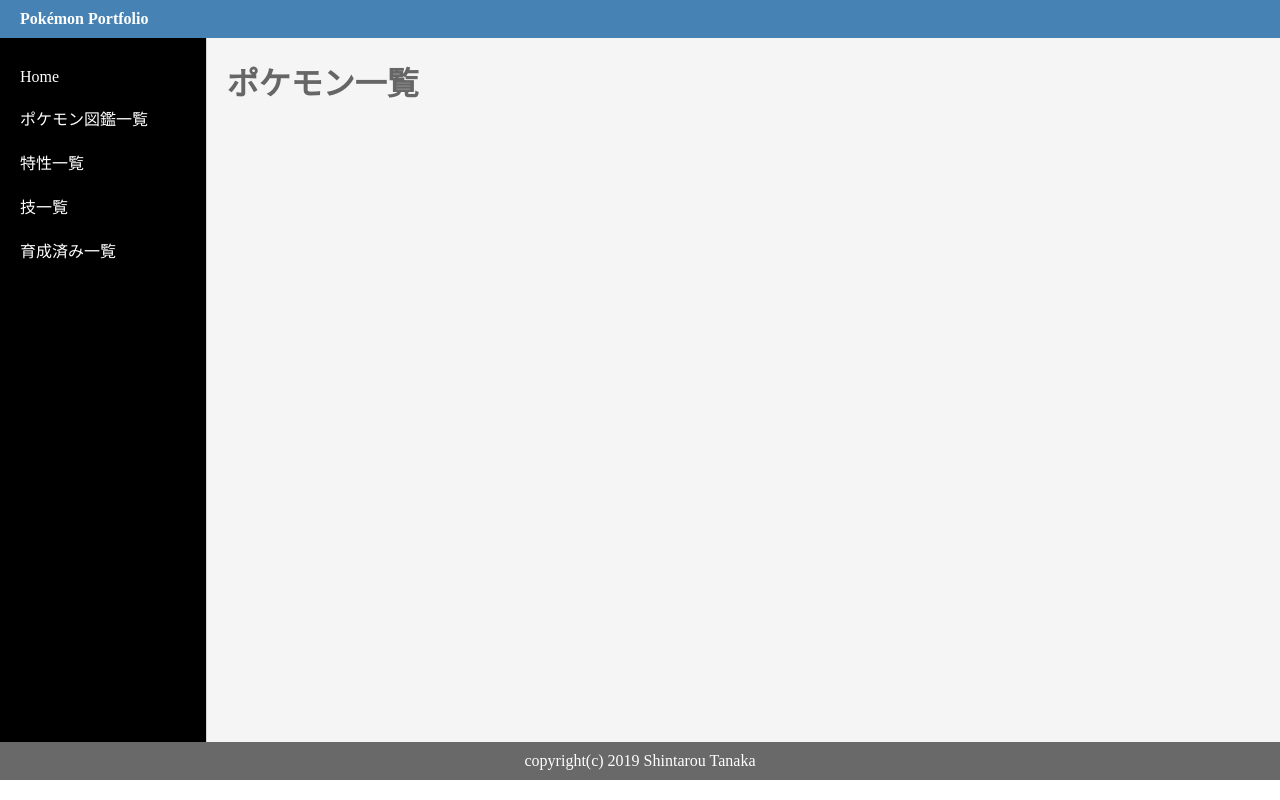
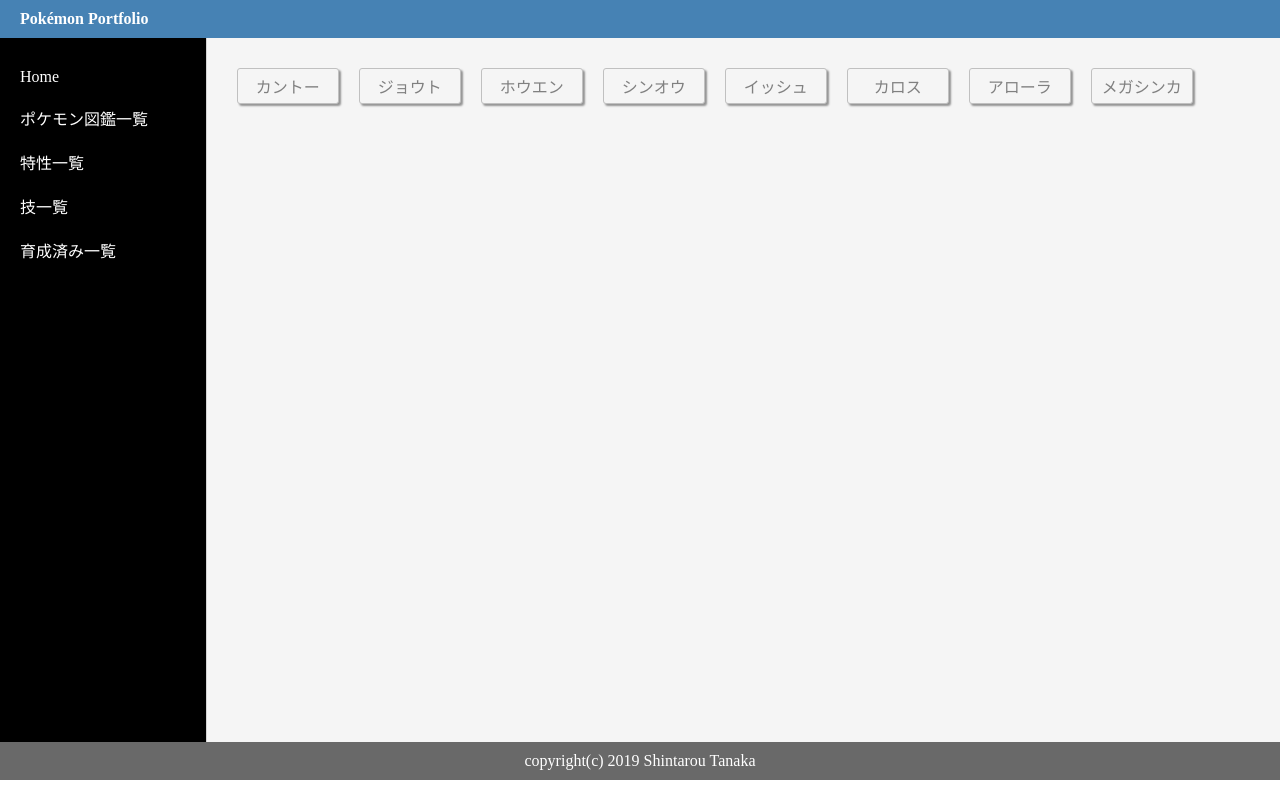
Before and after one commit to machio77777/pokemon-portfolio, a Nuxt app: page /pokemon in a window 1280 px wide. Built offline with nearby package versions, Linux system fonts and the light colour scheme.

Commit message:
ajax add

```diff
--- a/app/pages/pokemon/index.vue
+++ b/app/pages/pokemon/index.vue
@@ -1,14 +1,52 @@
 <template>
   <div class="main-container">
-    <h1>ポケモン一覧</h1>
+    <div id="region-list">
+      <div class="region"><nuxt-link to="/pokemon?generation=1">カントー</nuxt-link></div>
+      <div class="region"><nuxt-link to="/pokemon?generation=2">ジョウト</nuxt-link></div>
+      <div class="region"><nuxt-link to="/pokemon?generation=3">ホウエン</nuxt-link></div>
+      <div class="region"><nuxt-link to="/pokemon?generation=4">シンオウ</nuxt-link></div>
+      <div class="region"><nuxt-link to="/pokemon?generation=5">イッシュ</nuxt-link></div>
+      <div class="region"><nuxt-link to="/pokemon?generation=6">カロス</nuxt-link></div>
+      <div class="region"><nuxt-link to="/pokemon?generation=7">アローラ</nuxt-link></div>
+      <div class="region"><nuxt-link to="/pokemon?mega=1">メガシンカ</nuxt-link></div>
+    </div>
+
+    <!--<div id="pokemons">
+      <div class="element-link" v-for="pokemon in pokemons" :key="pokemon.zukanNo + pokemon.subNo">
+        <nuxt-link to="/">{{ pokemon.name }}</nuxt-link>
+      </div>
+    </div>-->
   </div>
 </template>
 
 <script>
+import { mapGetters } from 'vuex'
+
 export default {
+  async asyncData({ store }) {
+    //await store.dispatch('pokemon/fetchPokemons')
+  },
+  computed: {
+    //...mapGetters("pokemon", ['pokemons'])
+  },
 }
 </script>
 
 <style scoped>
-
+#region-list {
+  display: flex;
+}
+.region {
+  width: 90px;
+  margin: 10px;
+  padding: 5px;
+  text-align: center;
+  border: solid 1px #c0c0c0;
+  background-color: #f5f5f5;
+  border-radius: 3px;
+  box-shadow: 2px 2px 2px rgba(0,0,0,0.4);
+}
+.region a {
+  color: #808080;
+}
 </style>
--- /dev/null
+++ b/app/store/pokemon.js
@@ -0,0 +1,22 @@
+
+export const state = () => ({
+  pokemons: []
+})
+
+export const getters = {
+  pokemons: (state) => state.pokemons
+}
+
+export const mutations = {
+  setPokemons(state, { pokemons }) {
+    state.pokemons = pokemons
+  }
+}
+
+export const actions = {
+  async fetchPokemons({ commit }) {
+    const response = await this.$axios.$get('/api/v1/pokemons')
+    const pokemons = response.data
+    commit('setPokemons', { pokemons })
+  }
+}
```
